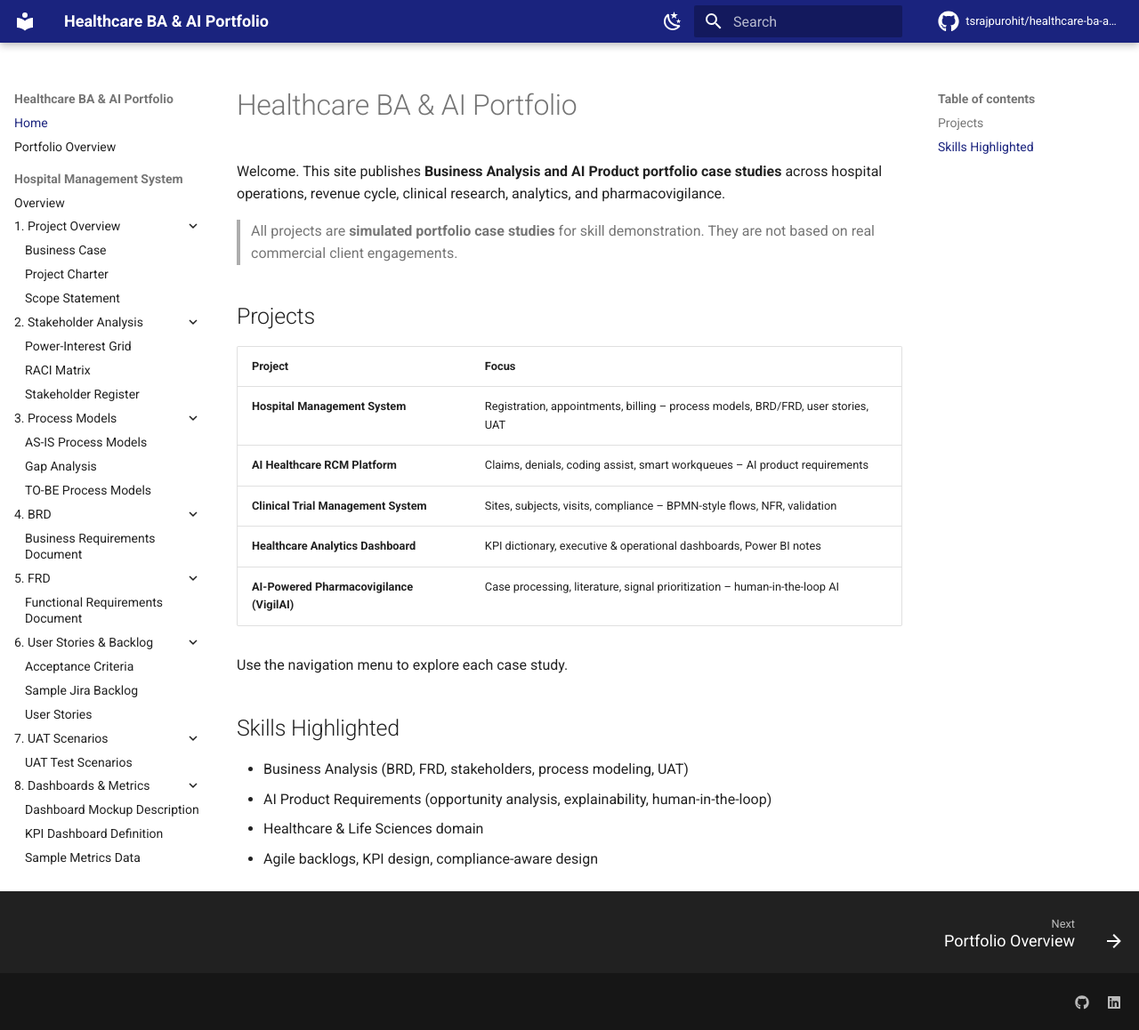
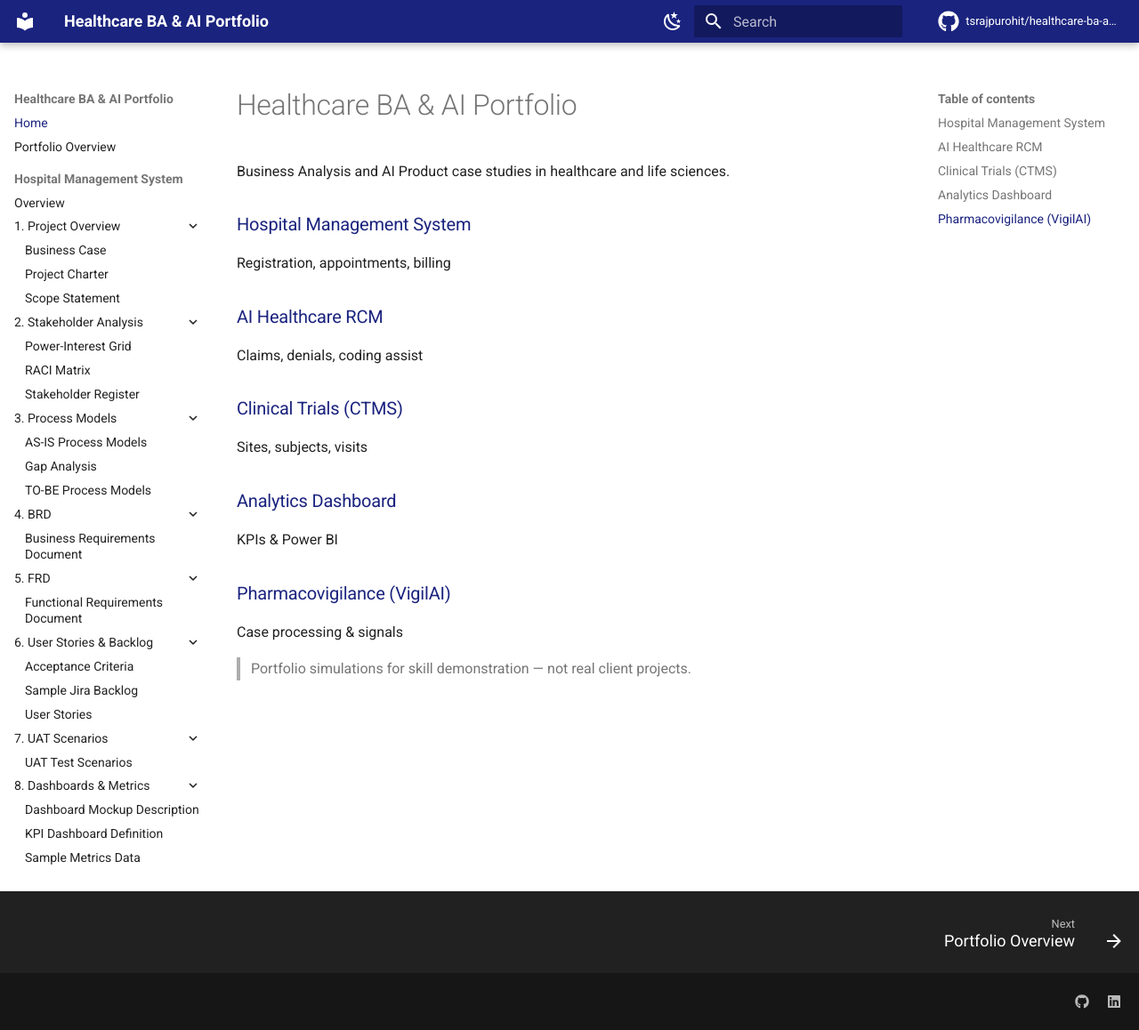
Before and after one commit to tsrajpurohit/healthcare-ba-ai-portfolio-, an MkDocs documentation site: the page built from docs/index.md, in a window 1280 px wide and 1158 px high. Shown: the whole window at 89% size. Built offline with MkDocs 1.6.1 and Material for MkDocs 9.7.7, drawn with Linux system fonts in a browser that asks for light colours; comment, search, counter and statistics services are not loaded.

Commit message:
Update index.md

```diff
--- a/docs/index.md
+++ b/docs/index.md
@@ -1,24 +1,34 @@
 # Healthcare BA & AI Portfolio
 
-Welcome. This site publishes **Business Analysis and AI Product portfolio case studies** across hospital operations, revenue cycle, clinical research, analytics, and pharmacovigilance.
+Business Analysis and AI Product case studies in healthcare and life sciences.
 
-> All projects are **simulated portfolio case studies** for skill demonstration. They are not based on real commercial client engagements.
+<div class="portfolio-grid" markdown>
 
-## Projects
+<div class="portfolio-card" markdown>
+### [Hospital Management System](hms/index.md)
+Registration, appointments, billing
+</div>
 
-| Project | Focus |
-|---------|--------|
-| **Hospital Management System** | Registration, appointments, billing – process models, BRD/FRD, user stories, UAT |
-| **AI Healthcare RCM Platform** | Claims, denials, coding assist, smart workqueues – AI product requirements |
-| **Clinical Trial Management System** | Sites, subjects, visits, compliance – BPMN-style flows, NFR, validation |
-| **Healthcare Analytics Dashboard** | KPI dictionary, executive & operational dashboards, Power BI notes |
-| **AI-Powered Pharmacovigilance (VigilAI)** | Case processing, literature, signal prioritization – human-in-the-loop AI |
+<div class="portfolio-card" markdown>
+### [AI Healthcare RCM](rcm/index.md)
+Claims, denials, coding assist
+</div>
 
-Use the navigation menu to explore each case study.
+<div class="portfolio-card" markdown>
+### [Clinical Trials (CTMS)](ctms/index.md)
+Sites, subjects, visits
+</div>
 
-## Skills Highlighted
+<div class="portfolio-card" markdown>
+### [Analytics Dashboard](analytics/index.md)
+KPIs & Power BI
+</div>
 
-- Business Analysis (BRD, FRD, stakeholders, process modeling, UAT)
-- AI Product Requirements (opportunity analysis, explainability, human-in-the-loop)
-- Healthcare & Life Sciences domain
-- Agile backlogs, KPI design, compliance-aware design
+<div class="portfolio-card" markdown>
+### [Pharmacovigilance (VigilAI)](pv/index.md)
+Case processing & signals
+</div>
+
+</div>
+
+> Portfolio simulations for skill demonstration — not real client projects.
```
